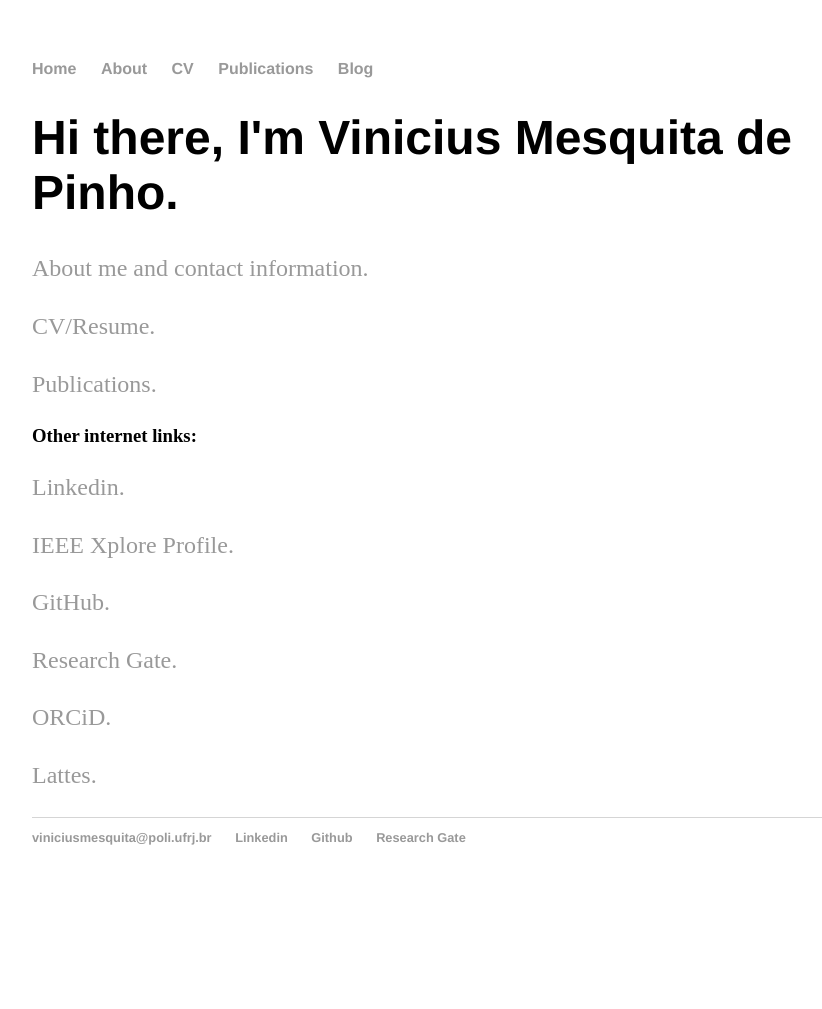
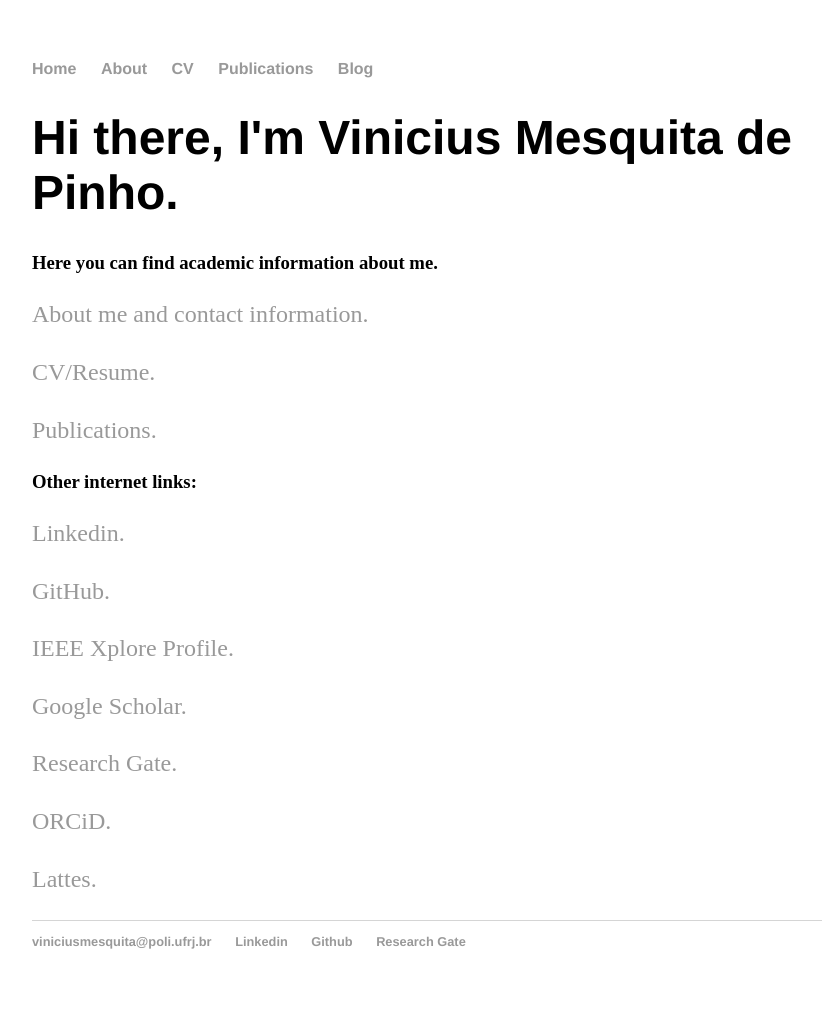
Before and after one commit to mesquita/mesquita.github.io, a Jekyll site: the page built from index.html, in a window 1280 px wide. Shown: the whole page, without its empty margins (160-982 px from the left). Built offline with Jekyll 4.4.1, drawn with Linux system fonts in a browser that asks for light colours; before the commit the page ends 905 px from its top, so only the background shows below that.

Commit message:
add scholar

```diff
--- a/index.html
+++ b/index.html
@@ -4,6 +4,7 @@ title: Vinicius Mesquita
 ---
 <div class="blurb">
 	<h1>Hi there, I'm Vinicius Mesquita de Pinho.</h1>
+	<h3> Here you can find academic information about me.</h3>
 	<p> </p>
 	<p> </p>
 	<p> </p>
@@ -13,11 +14,13 @@ title: Vinicius Mesquita
 
 	<h3>Other internet links:</h3>
 	<p><a href=https://www.linkedin.com/in/mesquitavinicius>Linkedin.</a> </p>
+	<p><a href=https://github.com/mesquita>GitHub. </a> </p>
 	<p><a href=https://ieeexplore.ieee.org/author/37088442939>IEEE Xplore Profile.</a> </p>
-	<p><a href=https://github.com/mesquita>GitHub. </a> </p>
+	<p><a href=https://scholar.google.com/citations?user=-SMPEHUAAAAJ&hl>Google Scholar.</a> </p>
 	<p><a href=https://www.researchgate.net/profile/Vinicius_Mesquita3>Research Gate.</a> </p>
 	<p><a href=https://orcid.org/0000-0002-5947-5006>ORCiD.</a> </p>
 	<p><a href=http://lattes.cnpq.br/2628435149154613>Lattes.</a> </p>
+
 
 
 </div>
```
